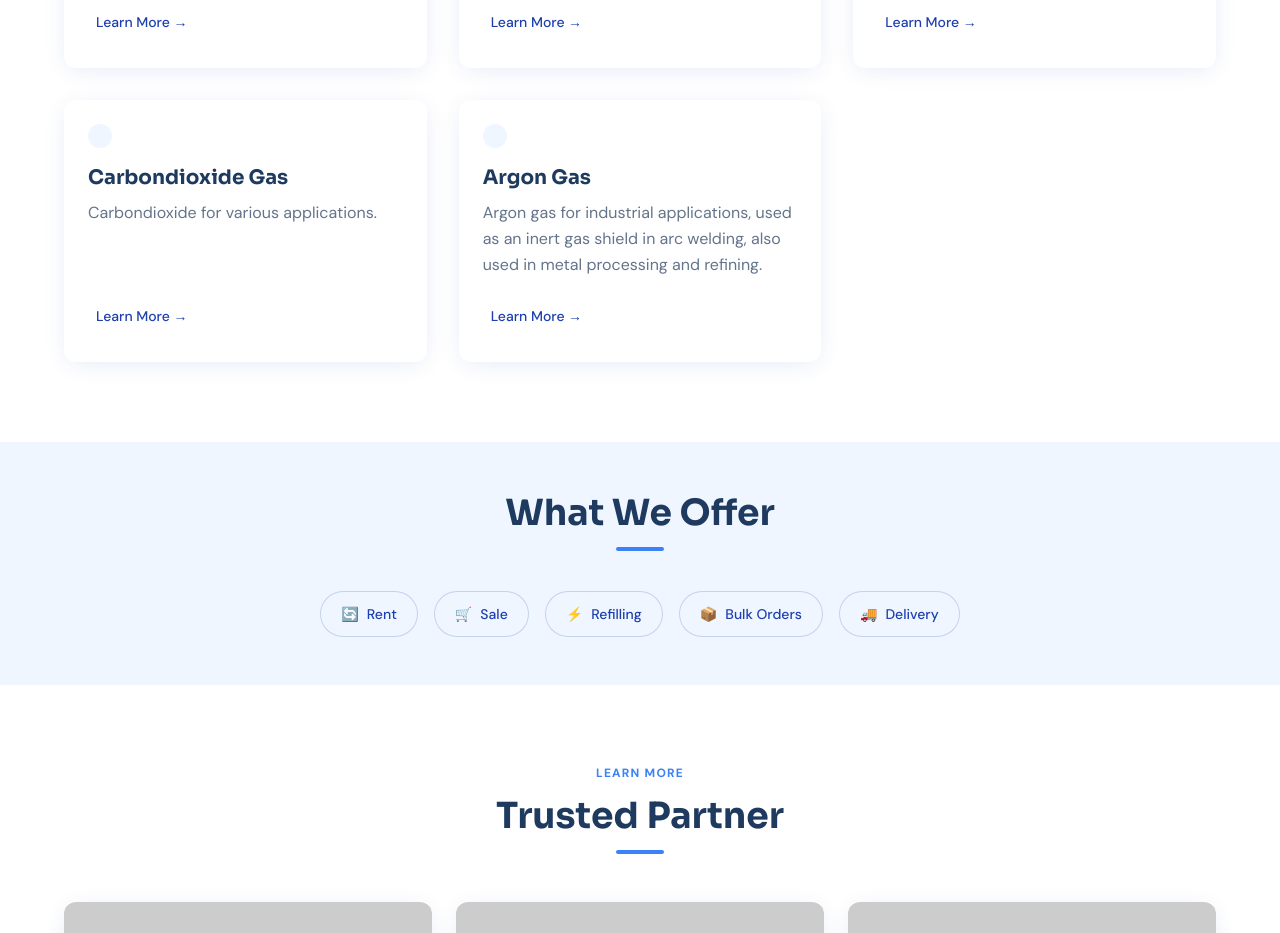
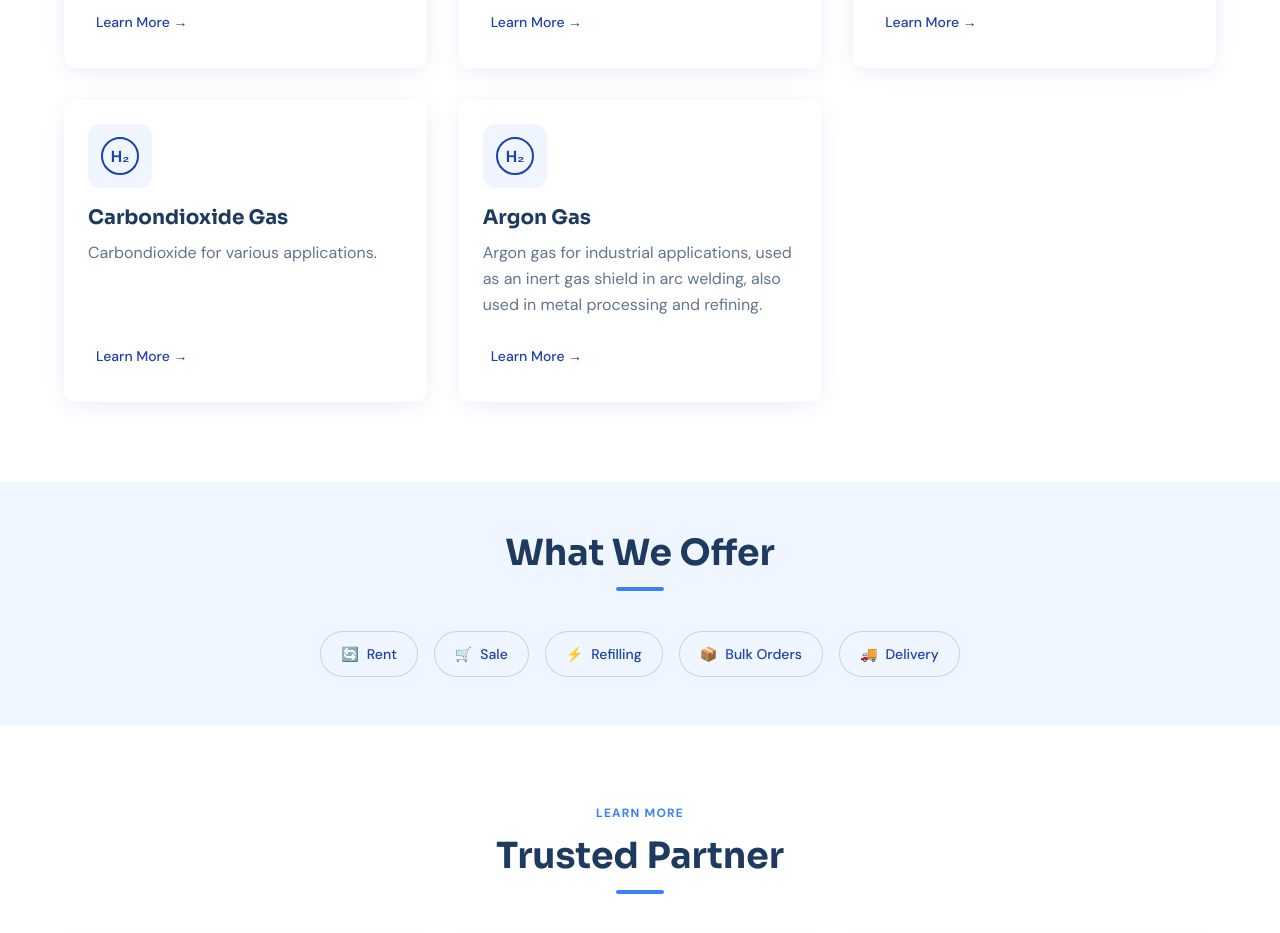
Before and after one commit to dotnepal/ho-gas-factory, a React (Vite) app: page / in a window 1280 px wide. Shown: the part 1140-2073 px from the top of the page. Built offline with nearby package versions, Linux system fonts and the light colour scheme.

Commit message:
fix npm run build

```diff
--- a/src/data/products.ts
+++ b/src/data/products.ts
@@ -1,4 +1,4 @@
-export type GasKey = 'oxygen' | 'nitrogen' | 'hydrogen'
+export type GasKey = 'oxygen' | 'nitrogen' | 'hydrogen'| 'carbondioxide' | 'argon'
 
 export type CylinderRow = {
   size: string
--- a/src/pages/HomePage.tsx
+++ b/src/pages/HomePage.tsx
@@ -105,6 +105,18 @@ const GAS_ICONS = {
     </svg>
   ),
   hydrogen: (
+    <svg viewBox="0 0 40 40" fill="none" className="w-10 h-10" aria-hidden="true">
+      <circle cx="20" cy="20" r="18" stroke="currentColor" strokeWidth="2" />
+      <text x="20" y="26" textAnchor="middle" fontSize="16" fill="currentColor" fontWeight="700">H₂</text>
+    </svg>
+  ),
+  carbondioxide: (
+    <svg viewBox="0 0 40 40" fill="none" className="w-10 h-10" aria-hidden="true">
+      <circle cx="20" cy="20" r="18" stroke="currentColor" strokeWidth="2" />
+      <text x="20" y="26" textAnchor="middle" fontSize="16" fill="currentColor" fontWeight="700">H₂</text>
+    </svg>
+  ),
+  argon: (
     <svg viewBox="0 0 40 40" fill="none" className="w-10 h-10" aria-hidden="true">
       <circle cx="20" cy="20" r="18" stroke="currentColor" strokeWidth="2" />
       <text x="20" y="26" textAnchor="middle" fontSize="16" fill="currentColor" fontWeight="700">H₂</text>
```
